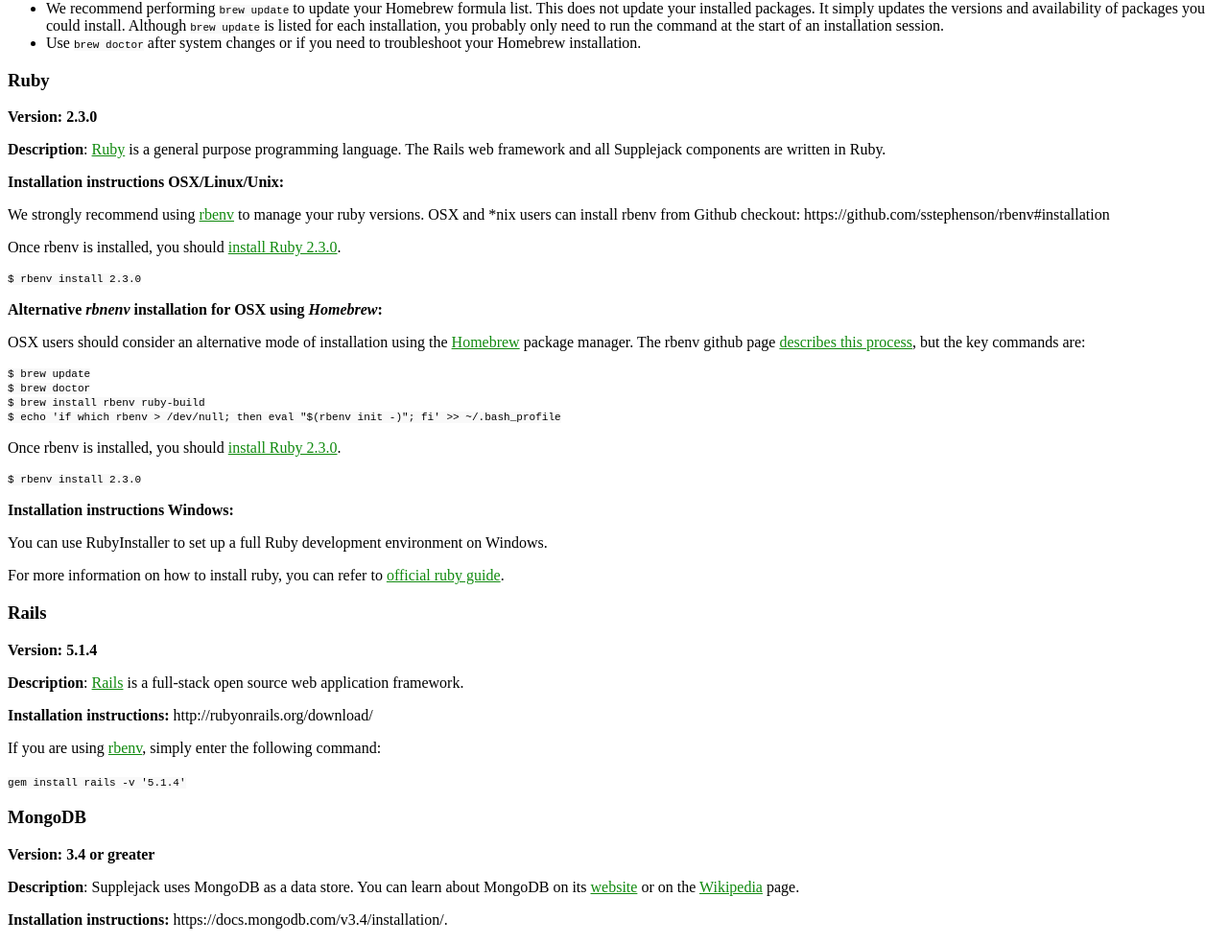
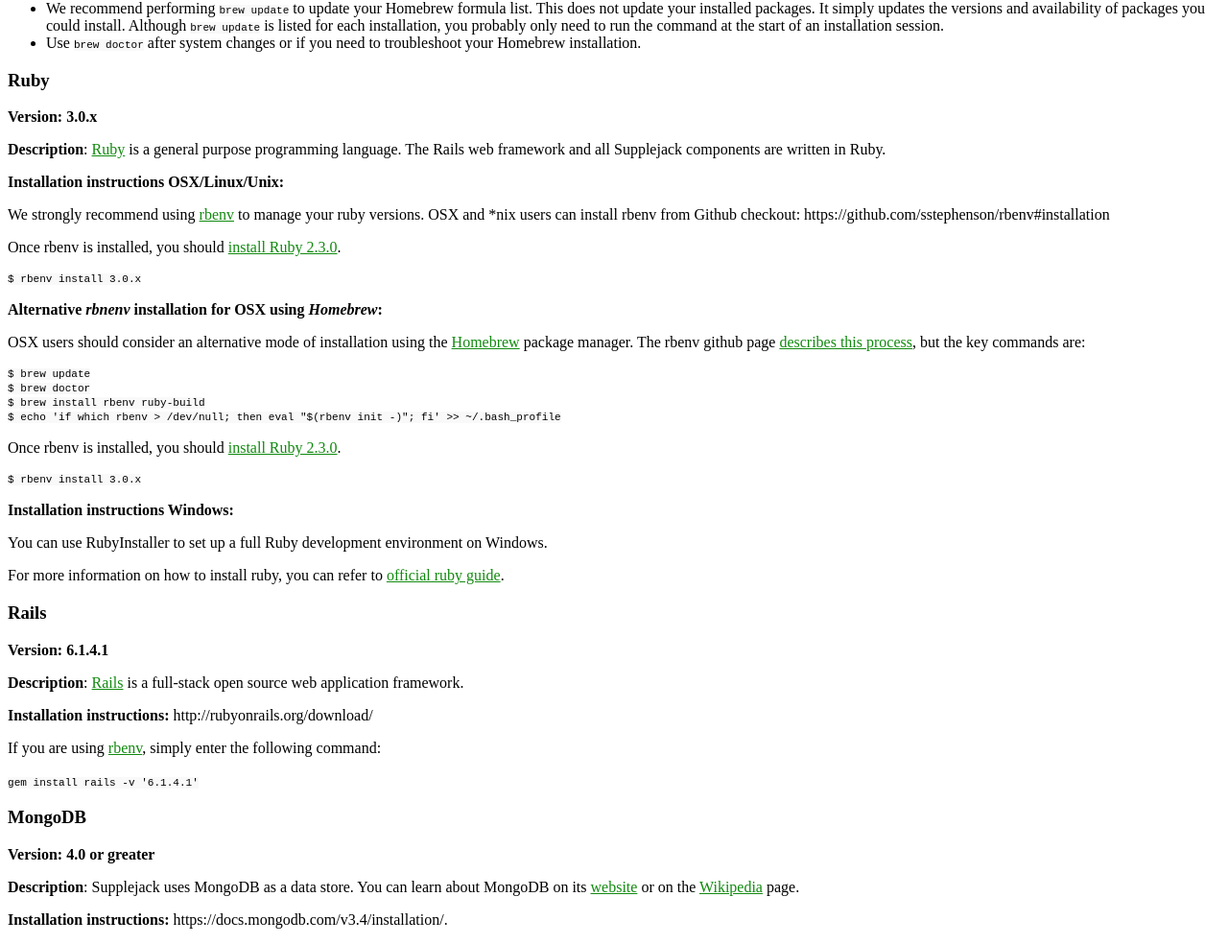
Before and after one commit to DigitalNZ/supplejack, a Jekyll site: the page built from _posts/2014-05-01-dependencies.md, in a window 1280 px wide and 1400 px high, scrolled down 874 px. Shown: the part 147-1131 px from the top of the window at 96% size. Built offline with Jekyll 4.4.1, drawn with Linux system fonts in a browser that asks for light colours; Markdown is read by kramdown in place of the engine named in the settings; a style sheet for code colours, icons or effects is not loaded; some of the changed text lies outside the part shown.

Commit message:
Minor change to docs to reflect new requirements and install script details

````diff
--- a/_posts/2014-05-01-dependencies.md
+++ b/_posts/2014-05-01-dependencies.md
@@ -17,7 +17,7 @@
 
 ### Ruby
 
-**Version: 2.3.0**
+**Version: 3.0.x**
 
 **Description**: [Ruby](https://www.ruby-lang.org/) is a general purpose programming language. The Rails web framework and all Supplejack components are written in Ruby.
 
@@ -28,7 +28,7 @@
 Once rbenv is installed, you should [install Ruby 2.3.0](https://github.com/sstephenson/rbenv#choosing-the-ruby-version).
 
 ```
-$ rbenv install 2.3.0
+$ rbenv install 3.0.x
 ```
 
 **Alternative _rbnenv_ installation for OSX using _Homebrew_:**
@@ -45,7 +45,7 @@
 Once rbenv is installed, you should [install Ruby 2.3.0](https://github.com/sstephenson/rbenv#choosing-the-ruby-version).
 
 ```
-$ rbenv install 2.3.0
+$ rbenv install 3.0.x
 ```
 
 
@@ -58,7 +58,7 @@
 
 ### Rails
 
-**Version: 5.1.4**
+**Version: 6.1.4.1**
 
 **Description**: [Rails](http://rubyonrails.org/) is a full-stack open source web application framework.
 
@@ -66,12 +66,12 @@
 
 If you are using [rbenv](https://github.com/sstephenson/rbenv), simply enter the following command:
 
-`gem install rails -v '5.1.4'`
+`gem install rails -v '6.1.4.1'`
 
 
 ### MongoDB
 
-**Version: 3.4 or greater**
+**Version: 4.0 or greater**
 
 **Description**: Supplejack uses MongoDB as a data store. You can learn about MongoDB on its [website](http://www.mongodb.org/) or on the [Wikipedia](http://en.wikipedia.org/wiki/MongoDB) page.
 
@@ -120,7 +120,7 @@
 
 ### Apache Solr
 
-**Version: 5.3.1**
+**Version: 6.4**
 
 **Description:** [Solr](http://lucene.apache.org/solr/) is the full-text search platform that underpins the Supplejack Records API.
 
````
Also changed, not shown: _posts/2014-05-01-development-setup.md (+1 -1 lines).
